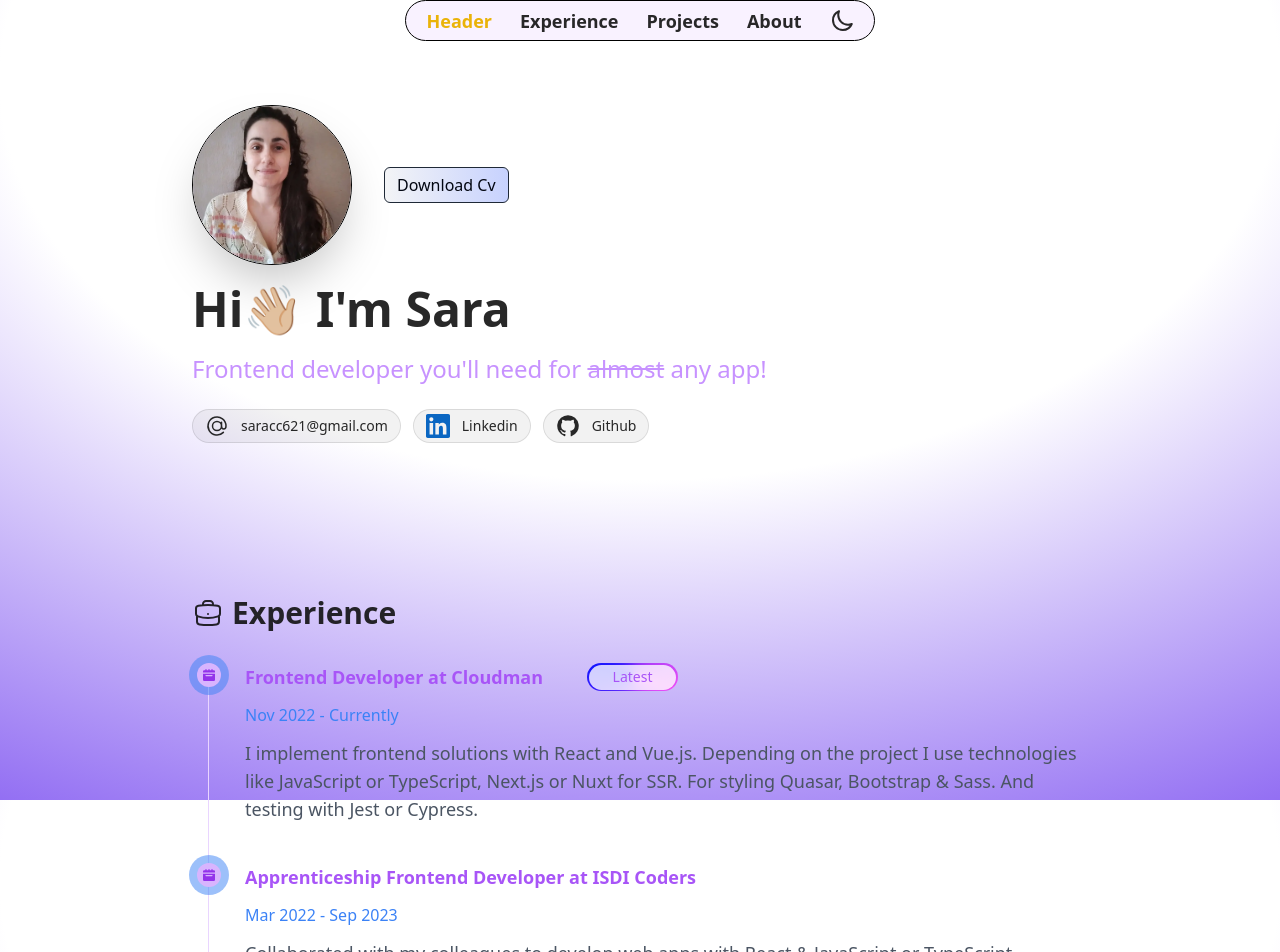
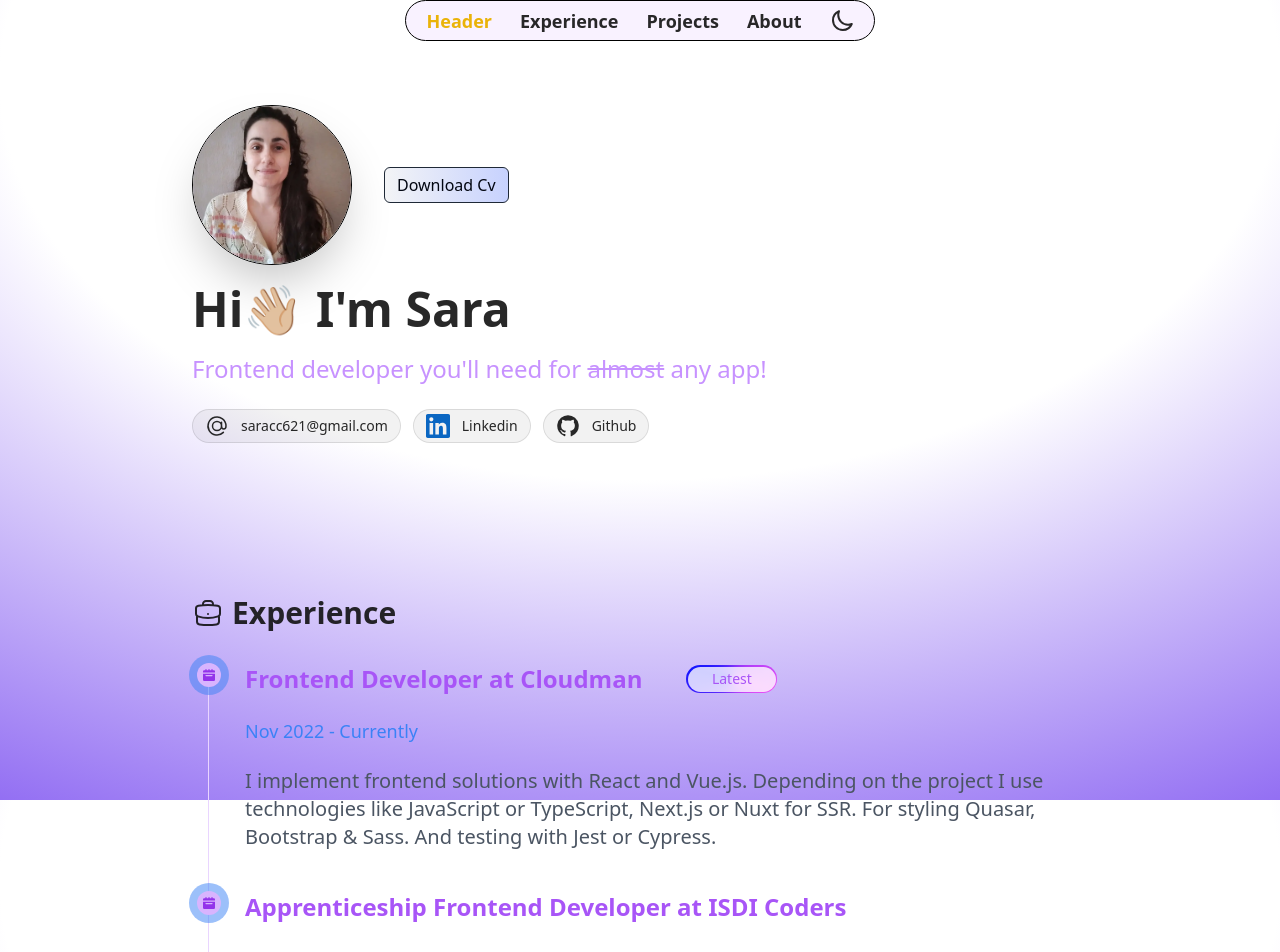
Before and after one commit to SaraCarreras/Portfolio, a React (Vite) app: page / in a window 1280 px wide. Shown: the top 952 px of the page. Built offline with nearby package versions, Linux system fonts and the light colour scheme.

Commit message:
adjust styles

```diff
--- a/src/components/ExperienceSection/ExperienceItem.tsx
+++ b/src/components/ExperienceSection/ExperienceItem.tsx
@@ -13,7 +13,7 @@ export function ExperienceItem({
         <SvgCalendar />
       </span>
       <div className="ml-3">
-        <h3 className="flex items-center gap-3 text-lg font-semibold text-purple-500 text-balance">
+        <h3 className="flex items-center gap-3 text-2xl font-semibold text-purple-500 text-balance">
           {company}
           {latest && (
             <span className="relative inline-flex h-7 overflow-hidden rounded-full dark:p-[1px] p-[1.5px] ml-8">
@@ -24,10 +24,10 @@ export function ExperienceItem({
             </span>
           )}
         </h3>
-        <time className="block my-4 text-md font-normal leading-none text-blue-500 text-pretty dark:text-white/70">
+        <time className="block my-5 text-lg font-normal leading-8 text-blue-500 text-pretty dark:text-white/70">
           {date}
         </time>
-        <p className="mb-4  text-lg text-gray-600 text-pretty dark:text-gray-300">
+        <p className="mb-4  text-xl text-gray-600 text-pretty dark:text-gray-300">
           {description}
         </p>
       </div>
--- a/src/components/shared/LinkBadge.tsx
+++ b/src/components/shared/LinkBadge.tsx
@@ -16,4 +16,3 @@ export function LinkBadge({ children, href, disabled }: LinkButtonProps) {
     </a>
   );
 }
-//DISABLE A BUTTON https://stackoverflow.com/questions/71320193/how-can-i-disable-the-button-in-design-as-well
```
